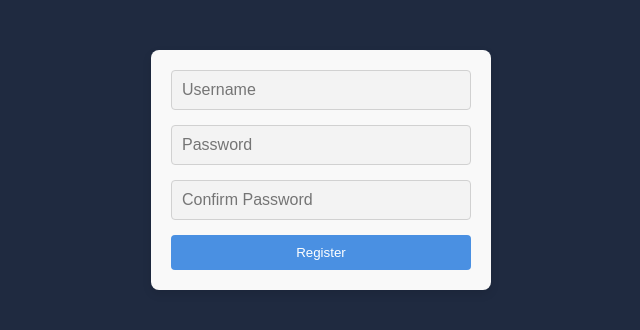
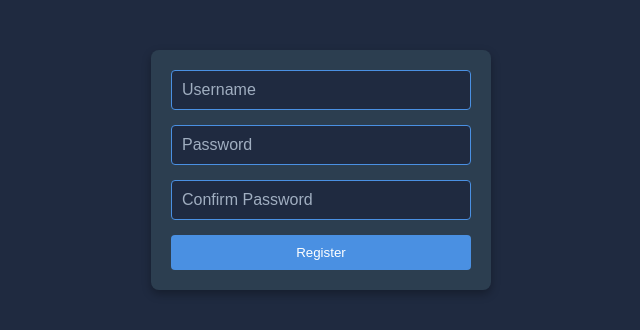
Before and after one commit to juliantormes/Budget-Tracker, a React (Create React App) app in the folder budget_tracker/my_budget_tracker_app/: page /register in a window 1280 px wide. Shown: the top 330 px of the page, without its empty margins (319-959 px from the left). Built offline with nearby package versions, Linux system fonts and the light colour scheme.

Commit message:
Fixed Logout and form styles

```diff
--- a/budget_tracker/my_budget_tracker_app/src/components/Header.js
+++ b/budget_tracker/my_budget_tracker_app/src/components/Header.js
@@ -1,15 +1,25 @@
 import React from 'react';
+import { useNavigate } from 'react-router-dom';
 import LogoutIcon from '@mui/icons-material/Logout';
 
-const Header = ({ logout }) => (
-    <div className="homepage-header">
+const Header = ({ logout }) => {
+    const navigate = useNavigate();
+
+    const handleLogout = () => {
+        logout();
+        navigate('/login'); // Redirect to the login page
+    };
+
+    return (
+        <header className="homepage-header">
             <div className="header-left">
                 <span className="header-title">Budget Tracker</span>
             </div>
-        <button className="logout-button" onClick={logout}>
+            <button className="logout-button" onClick={handleLogout}>
                 <LogoutIcon /> Logout
             </button>
-    </div>
+        </header>
     );
+};
 
 export default Header;
--- a/budget_tracker/my_budget_tracker_app/src/styles/FormStyles.css
+++ b/budget_tracker/my_budget_tracker_app/src/styles/FormStyles.css
@@ -5,8 +5,8 @@
     margin: 50px auto;
     padding: 20px;
     border-radius: 8px;
-    box-shadow: 0 4px 10px rgba(0, 0, 0, 0.1);
-    background: #f9f9f9;
+    box-shadow: 0 4px 10px rgba(0, 0, 0, 0.3); /* Darker shadow for the dark theme */
+    background: #2c3e50; /* Dark background color to match your app */
     font-family: -apple-system, BlinkMacSystemFont, 'Segoe UI', Roboto, Helvetica, Arial, sans-serif;
 }
 
@@ -14,10 +14,15 @@
     font-size: 16px;
     padding: 10px;
     margin-bottom: 15px;
-    border: 1px solid #d1d1d1;
+    border: 1px solid #4a90e2; /* Border color to match your app */
     border-radius: 4px;
     box-sizing: border-box; /* Prevent input from exceeding its container */
-    background-color: #f3f3f3;
+    background-color: #1f2a40; /* Dark background for inputs */
+    color: #e0e6ed; /* Light text color for inputs */
+}
+
+.form input::placeholder {
+    color: #a0aec0; /* Lighter placeholder color */
 }
 
 .form button {
@@ -25,21 +30,21 @@
     border: none;
     border-radius: 4px;
     color: white;
-    background-color: #4a90e2;
+    background-color: #4a90e2; /* Button color to match your app */
     cursor: pointer;
     transition: background-color 0.3s;
 }
 
 .form button:hover {
-    background-color: #357ABD;
+    background-color: #357ABD; /* Darker hover color */
 }
 
 .error-message {
     color: #ff6b6b;
-    background-color: #ffe6e6;
+    background-color: #2c3e50; /* Dark background for error messages */
     padding: 10px;
     margin-bottom: 15px;
     border-radius: 4px;
-    border: 1px solid #ffcccc;
+    border: 1px solid #ff6b6b; /* Border color matching error text */
     text-align: center;
 }
```
Lines whose indentation alone changed are shown as unchanged.
